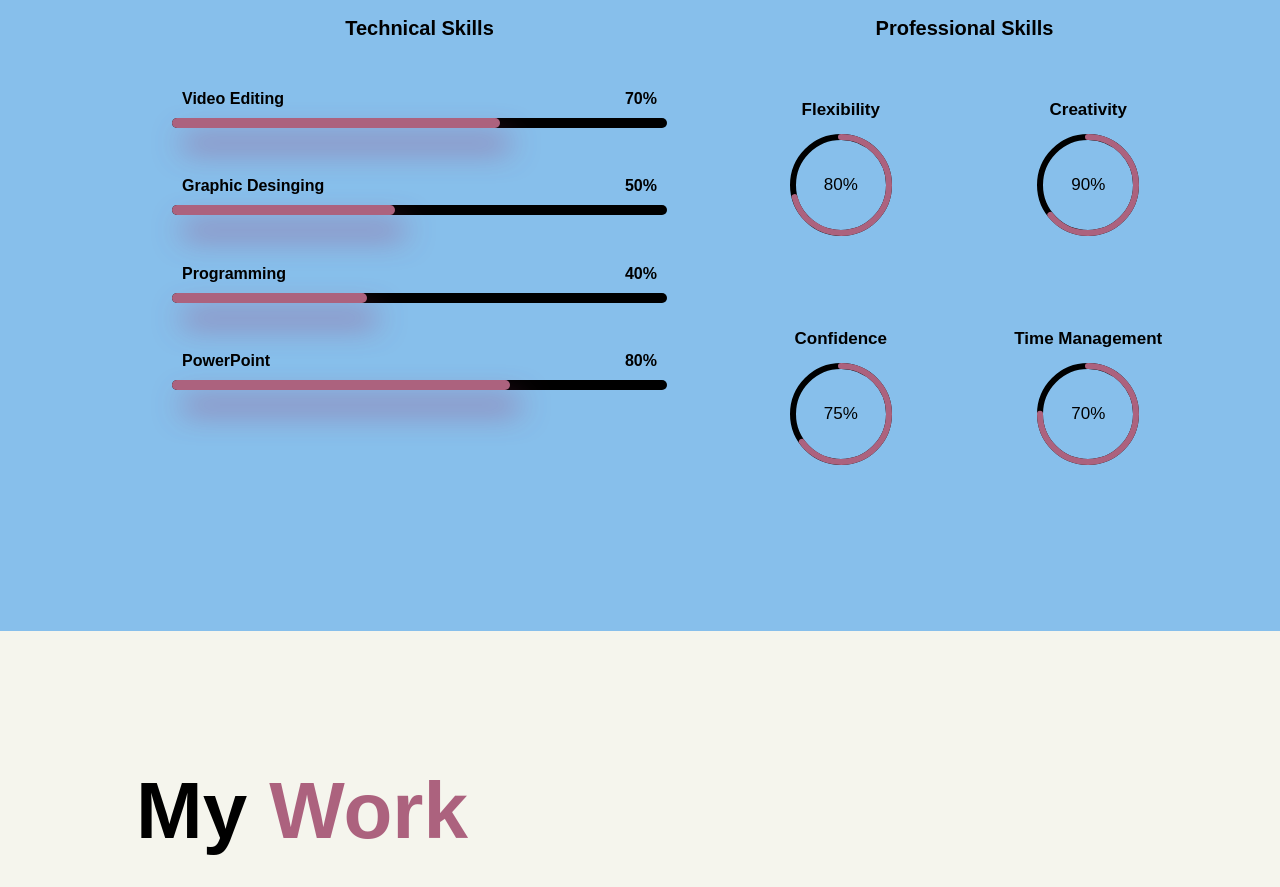
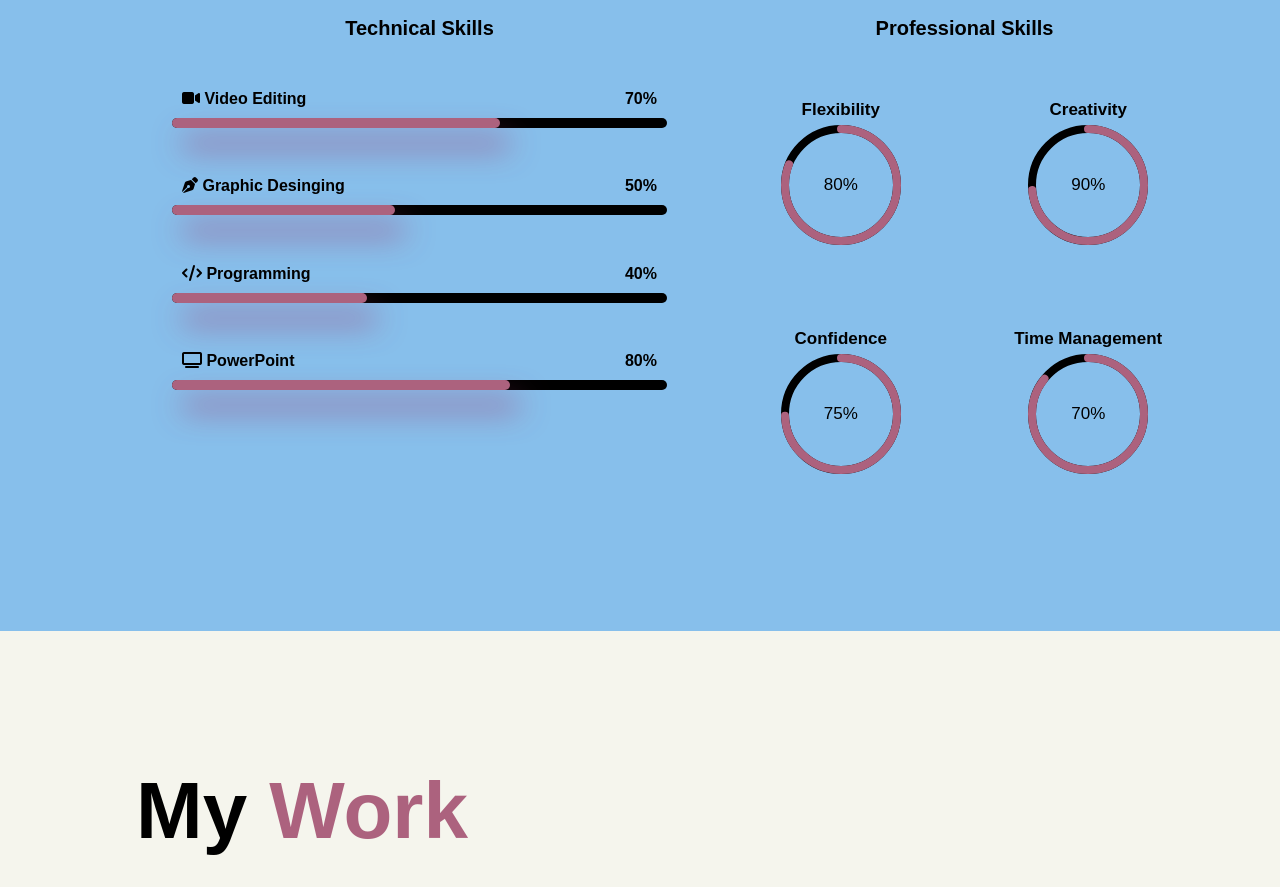
Before and after one commit to aymiiiii/e-portfolio-website, a plain HTML site: page index.html in a window 1280 px wide. Shown: the part 2634-3521 px from the top of the page. Drawn offline with Linux system fonts and the light colour scheme; a web font is replaced by a local one.

Commit message:
index.html

```diff
--- a/index.html
+++ b/index.html
@@ -118,7 +118,7 @@
             <h3>Technical Skills</h3>
             <div class="skillbar">
                 <div class="info">
-                    <p>Video Editing</p>
+                    <p> <i class="fa-solid fa-video"></i>   Video Editing</p>
                     <p>70%</p>
                 </div>
                 <div class="bar">
@@ -128,7 +128,7 @@
 
             <div class="skillbar">
                 <div class="info">
-                    <p>Graphic Desinging</p>
+                    <p><i class="fa-solid fa-pen-nib"></i>   Graphic Desinging</p>
                     <p>50%</p>
                 </div>
                 <div class="bar">
@@ -138,7 +138,7 @@
 
             <div class="skillbar">
                 <div class="info">
-                    <p>Programming</p>
+                    <p><i class="fa-solid fa-code"></i>   Programming</p>
                     <p>40%</p>
                 </div>
                 <div class="bar">
@@ -148,7 +148,7 @@
 
             <div class="skillbar">
                 <div class="info">
-                    <p>PowerPoint</p>
+                    <p><i class="fa-solid fa-tv"></i>   PowerPoint</p>
                     <p>80%</p>
                 </div>
                 <div class="bar">
@@ -161,36 +161,36 @@
                 <h3>Professional Skills</h3>
                 <div class="progress-bars">
                     <div class="progress-bar">
-                        <svg x="0px" y="0px" viewBox="0 0 200 200">
-                            <circle class="progress" cx="100" cy="100" r="80"></circle>
-                            <circle class="path path1" cx="100" cy="100" r="80"></circle>
+                        <svg x="0px" y="0px" viewBox="50 0 100 200">
+                            <circle class="progress" cx="100" cy="100" r="70"></circle>
+                            <circle class="path path1" cx="100" cy="100" r="70"></circle>
                         </svg>
                         <div class="percentage">80%</div>
                         <div class="text">Flexibility</div>
                     </div>
 
                     <div class="progress-bar">
-                        <svg x="0px" y="0px" viewBox="0 0 200 200">
-                            <circle class="progress" cx="100" cy="100" r="80"></circle>
-                            <circle class="path path2" cx="100" cy="100" r="80"></circle>
+                        <svg x="0px" y="0px" viewBox="50 0 100 200">
+                            <circle class="progress" cx="100" cy="100" r="70"></circle>
+                            <circle class="path path2" cx="100" cy="100" r="70"></circle>
                         </svg>
                         <div class="percentage">90%</div>
                         <div class="text">Creativity</div>
                     </div>
 
                     <div class="progress-bar">
-                        <svg x="0px" y="0px" viewBox="0 0 200 200">
-                            <circle class="progress" cx="100" cy="100" r="80"></circle>
-                            <circle class="path path3" cx="100" cy="100" r="80"></circle>
+                        <svg x="0px" y="0px" viewBox="50 0 100 200">
+                            <circle class="progress" cx="100" cy="100" r="70"></circle>
+                            <circle class="path path3" cx="100" cy="100" r="70"></circle>
                         </svg>
                         <div class="percentage">75%</div>
                         <div class="text">Confidence</div>
                     </div>
 
                     <div class="progress-bar">
-                        <svg x="0px" y="0px" viewBox="0 0 200 200">
-                            <circle class="progress" cx="100" cy="100" r="80"></circle>
-                            <circle class="path path4" cx="100" cy="100" r="80"></circle>
+                        <svg x="0px" y="0px" viewBox="50 0 100 200">
+                            <circle class="progress" cx="100" cy="100" r="70"></circle>
+                            <circle class="path path4" cx="100" cy="100" r="70"></circle>
                         </svg>
                         <div class="percentage">70%</div>
                         <div class="text">Time Management</div>
@@ -320,4 +320,4 @@
 
 
 </body>
-<html>>
+<html>
```
